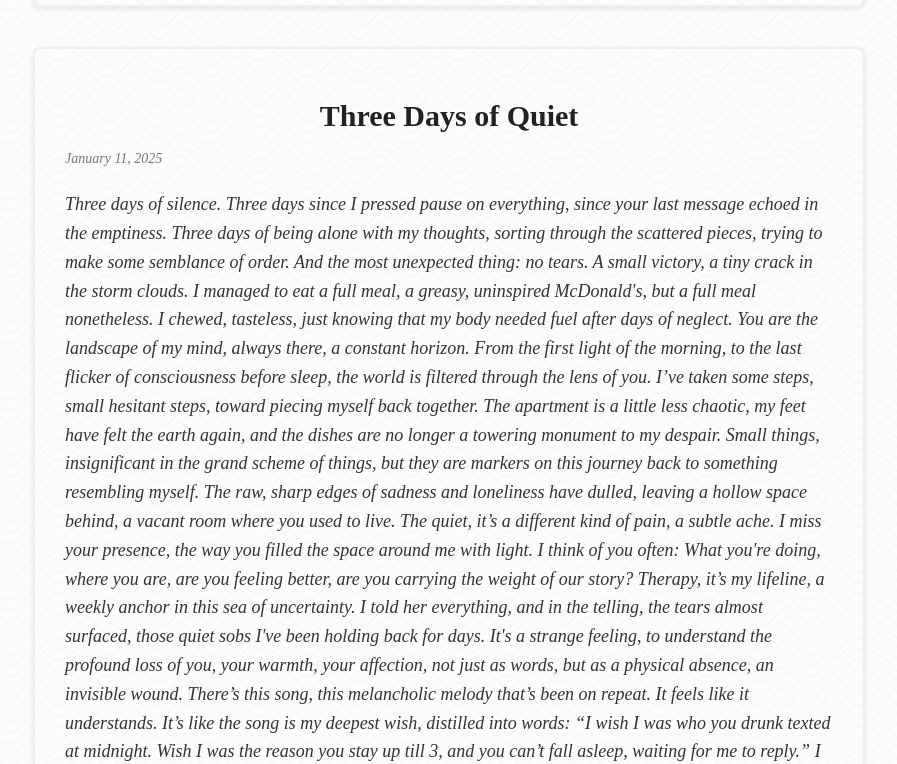
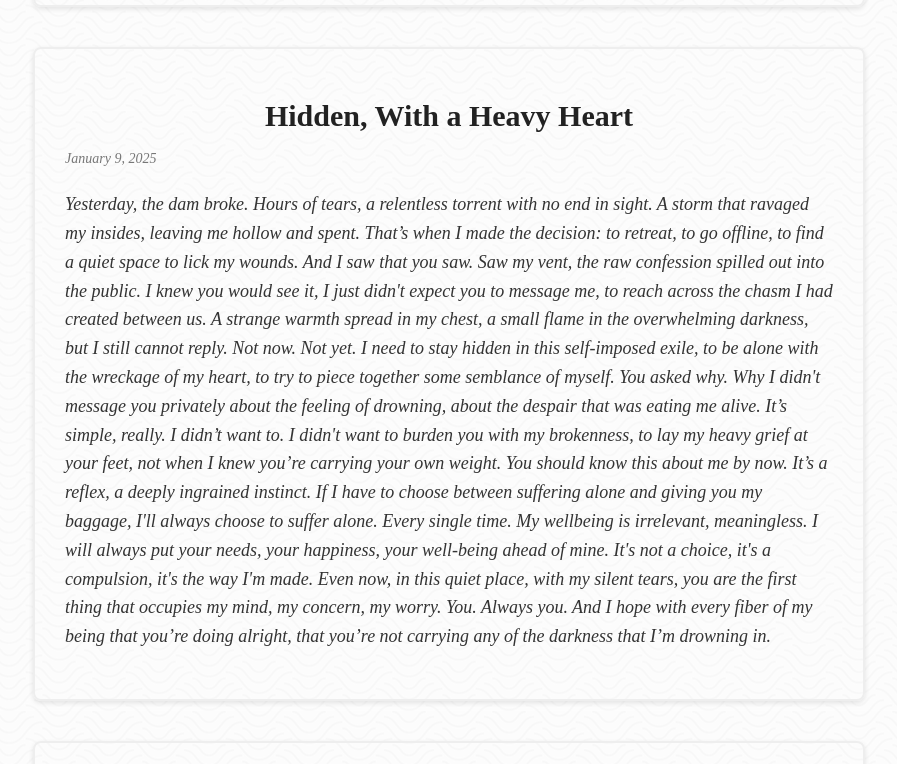
Before and after one commit to pengu-dev/pengu-dev.github.io, a plain HTML site: page index.html in a window 1280 px wide. Shown: the part 5556-6320 px from the top of the page, without its empty margins (191-1088 px from the left). Drawn offline with Linux system fonts and the light colour scheme.

Commit message:
jan 9 entry

```diff
--- a/index.html
+++ b/index.html
@@ -173,6 +173,26 @@
             wouldn't feel this anymore. At least the pain would stop. </p>
     </div>
     <div class="entry">
+        <h1>Hidden, With a Heavy Heart</h1>
+        <p class="date">January 9, 2025</p>
+        <p>Yesterday, the dam broke. Hours of tears, a relentless torrent with no end in sight. A storm that ravaged my
+            insides, leaving me hollow and spent. That’s when I made the decision: to retreat, to go offline, to find a
+            quiet space to lick my wounds. And I saw that you saw. Saw my vent, the raw confession spilled out into the
+            public. I knew you would see it, I just didn't expect you to message me, to reach across the chasm I had
+            created between us. A strange warmth spread in my chest, a small flame in the overwhelming darkness, but I
+            still cannot reply. Not now. Not yet. I need to stay hidden in this self-imposed exile, to be alone with the
+            wreckage of my heart, to try to piece together some semblance of myself. You asked why. Why I didn't message
+            you privately about the feeling of drowning, about the despair that was eating me alive. It’s simple,
+            really. I didn’t want to. I didn't want to burden you with my brokenness, to lay my heavy grief at your
+            feet, not when I knew you’re carrying your own weight. You should know this about me by now. It’s a reflex,
+            a deeply ingrained instinct. If I have to choose between suffering alone and giving you my baggage, I'll
+            always choose to suffer alone. Every single time. My wellbeing is irrelevant, meaningless. I will always put
+            your needs, your happiness, your well-being ahead of mine. It's not a choice, it's a compulsion, it's the
+            way I'm made. Even now, in this quiet place, with my silent tears, you are the first thing that occupies my
+            mind, my concern, my worry. You. Always you. And I hope with every fiber of my being that you’re doing
+            alright, that you’re not carrying any of the darkness that I’m drowning in. </p>
+    </div>
+    <div class="entry">
         <h1>Three Days of Quiet</h1>
         <p class="date">January 11, 2025</p>
         <p>Three days of silence. Three days since I pressed pause on everything, since your last message echoed in the
```
